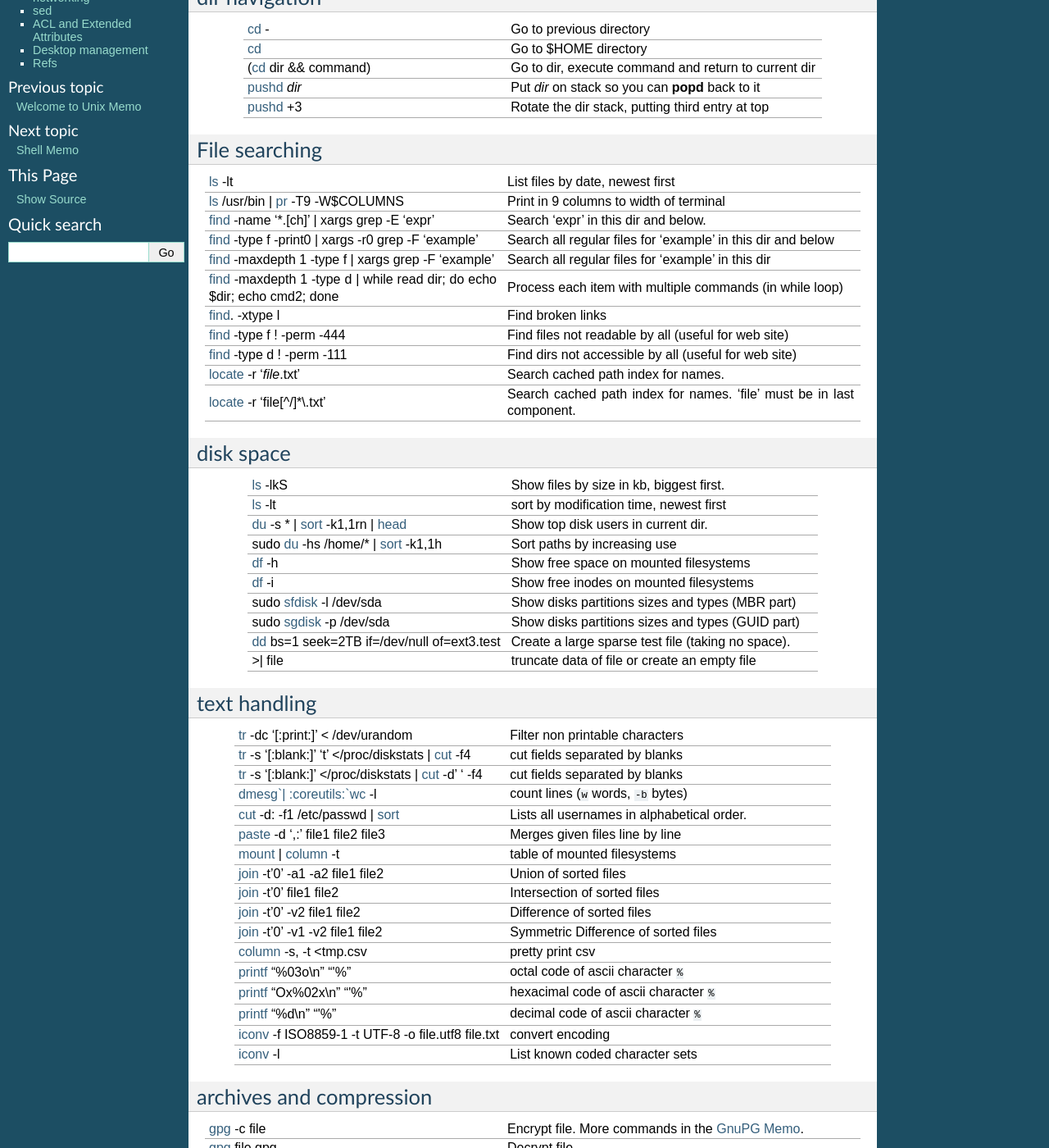
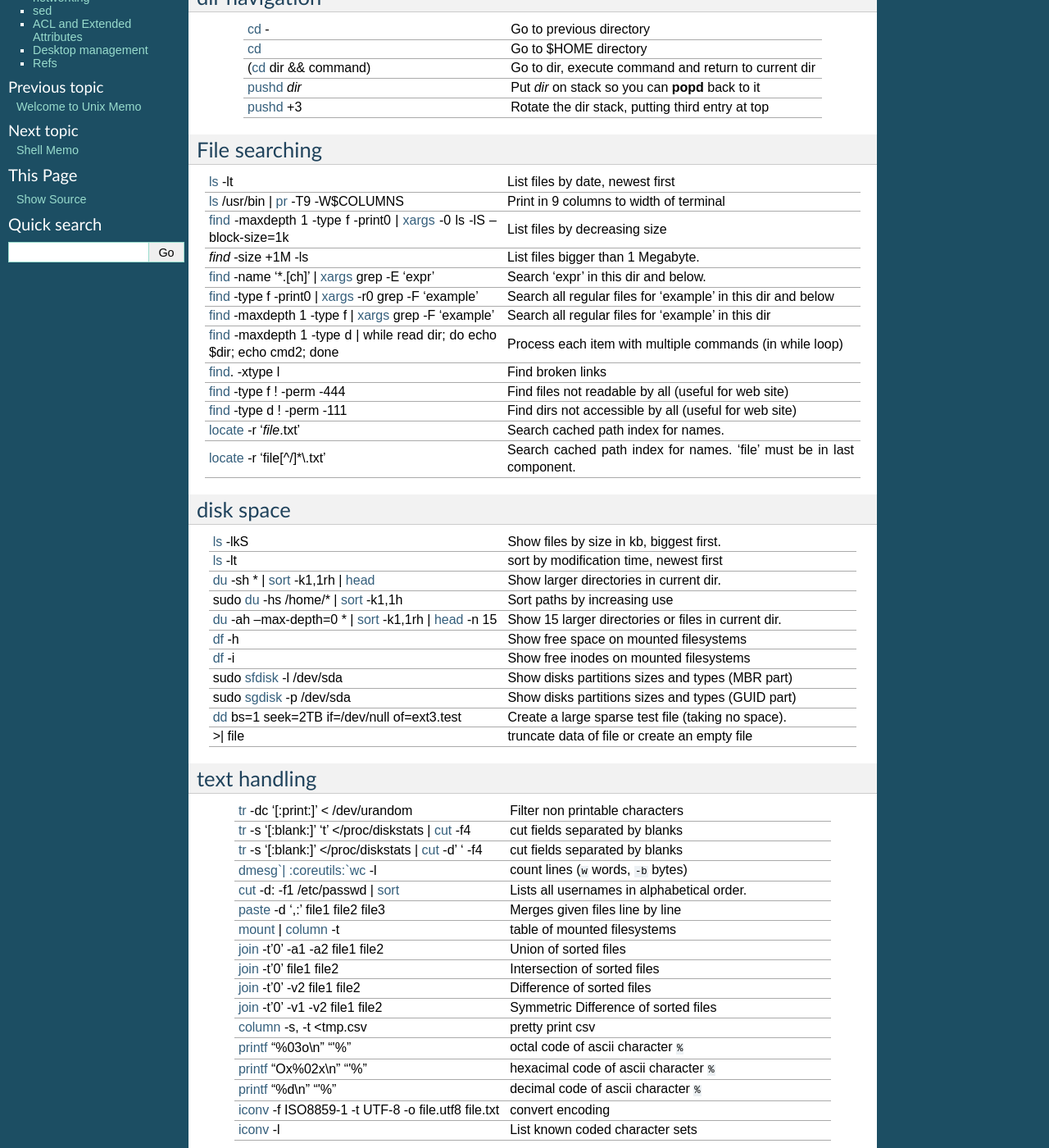
Before and after one commit to marczz/unix_memo, a Sphinx documentation site: the page built from source/commands.rst, in a window 1280 px wide and 1400 px high, scrolled down 341 px. Shown: the whole window at 82% size. Built offline with Sphinx 7.4.7, drawn with Linux system fonts in a browser that asks for light colours; the version number could not be read and is left out; some of the changed text lies outside the part shown.

Commit message:
commands.rst: more ls or find by size, added xargs man.

```diff
--- a/source/commands.rst
+++ b/source/commands.rst
@@ -41,9 +41,11 @@ File searching
 
    :coreutils:`ls` -lt%List files by date, newest first
    :coreutils:`ls` /usr/bin | :coreutils:`pr` -T9 -W$COLUMNS%Print in 9 columns to width of terminal
-   `find`_ -name '\*.[ch]' | xargs grep -E 'expr'%Search 'expr' in this dir and below.
-   `find`_ -type f -print0 | xargs -r0 grep -F 'example'%Search all regular files for 'example' in this dir and below
-   `find`_ -maxdepth 1 -type f | xargs grep -F 'example'%Search all regular files for 'example' in this dir
+   `find`_ -maxdepth 1 -type f -print0 | `xargs`_ -0 ls -lS --block-size=1k%List files by decreasing size
+   `find` -size +1M -ls%List files bigger than 1 Megabyte.
+   `find`_ -name '\*.[ch]' | `xargs`_ grep -E 'expr'%Search 'expr' in this dir and below.
+   `find`_ -type f -print0 | `xargs`_ -r0 grep -F 'example'%Search all regular files for 'example' in this dir and below
+   `find`_ -maxdepth 1 -type f | `xargs`_ grep -F 'example'%Search all regular files for 'example' in this dir
    `find`_ -maxdepth 1 -type d | while read dir; do echo $dir; echo cmd2; done%Process each item with multiple commands (in while loop)
    `find`_. -xtype l%Find broken links
    `find`_ -type f ! -perm -444%Find files not readable by all (useful for web site)
@@ -61,8 +63,9 @@ disk space
 
    :coreutils:`ls` -lkS%Show files by size in kb, biggest first.
    :coreutils:`ls` -lt%sort by modification time, newest first
-   :coreutils:`du` -s * | :coreutils:`sort` -k1,1rn | :coreutils:`head`%Show top disk users in current dir.
+   :coreutils:`du` -sh * | :coreutils:`sort` -k1,1rh | :coreutils:`head`%Show larger directories in current dir.
    sudo :coreutils:`du` -hs /home/* | :coreutils:`sort` -k1,1h%Sort paths by increasing use
+   :coreutils:`du` -ah --max-depth=0 * | :coreutils:`sort` -k1,1rh | :coreutils:`head` -n 15%Show 15 larger directories or files in current dir.
    :coreutils:`df` -h%Show free space on mounted filesystems
    :coreutils:`df` -i%Show free inodes on mounted filesystems
    sudo :man:`sfdisk` -l /dev/sda%Show disks partitions sizes and types (MBR part)
@@ -107,7 +110,7 @@ archives and compression
    :man:`tar` -jxf dir.tar.bz2%Extract archive (replace **j**, by **z** for gzip, or `--lzip`)
    :man:`tar` -c dir/ | gzip | `gpg`_ -c | :man:`ssh` user\@remote 'dd of=dir.tar.gz.gpg'%Make encrypted archive of dir/ on remote machine.
    `find`_ dir/ -name '\*.txt' | :man:`tar` -c --files-from=- | bzip2 > dir\_txt.tar.bz2%Make archive of subset of dir/ and below.
-   `find`_ dir/ -name '\*.txt' | xargs :coreutils:`cp` -a --target-directory=dir\_txt/ --parents%Make copy of subset of dir/ and below.
+   `find`_ dir/ -name '\*.txt' | `xargs`_ :coreutils:`cp` -a --target-directory=dir\_txt/ --parents%Make copy of subset of dir/ and below.
    ( :man:`tar` -c /dir/to/copy ) | ( cd /where/to/ && :man:`tar` -x -p )%Copy (with permissions) copy/ dir to /where/to/ dir
    ( cd /dir/to/copy && :man:`tar` -c **.** ) | ( cd /where/to/ && :man:`tar` -x -p )%Copy (with permissions) contents of copy/ dir to /where/to/
    ( :man:`tar` -c /dir/to/copy ) | :man:`ssh` -C user\@remote 'cd /where/to/ && :man:`tar` -x -p'%Copy (with permissions) copy/ dir to remote:/where/to/ dir
@@ -381,6 +384,7 @@ Refs
 .. _dirstack: http://www.gnu.org/software/bash/manual/html_node/Directory-Stack-Builtins.html
 .. _grep: http://www.gnu.org/software/grep/manual/html_node/index.html
 .. _sed: http://www.gnu.org/software/sed/manual/sed.html
+.. _xargs: http://www.gnu.org/software/findutils/manual/html_node/find_html/xargs-options.html
 
 ..
    TODO: Complete with other commands from http://cb.vu/unixtoolbox.xhtml
```
